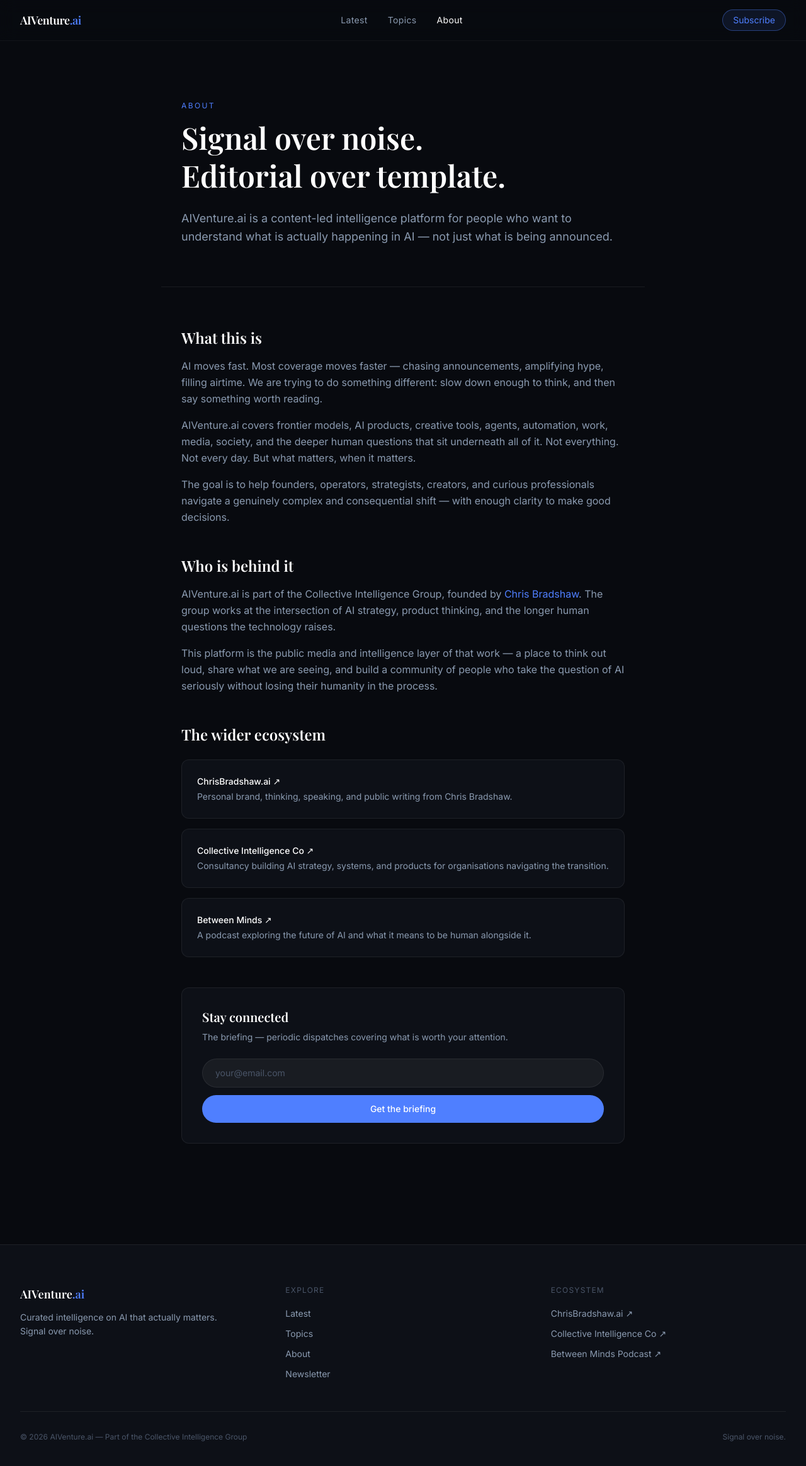
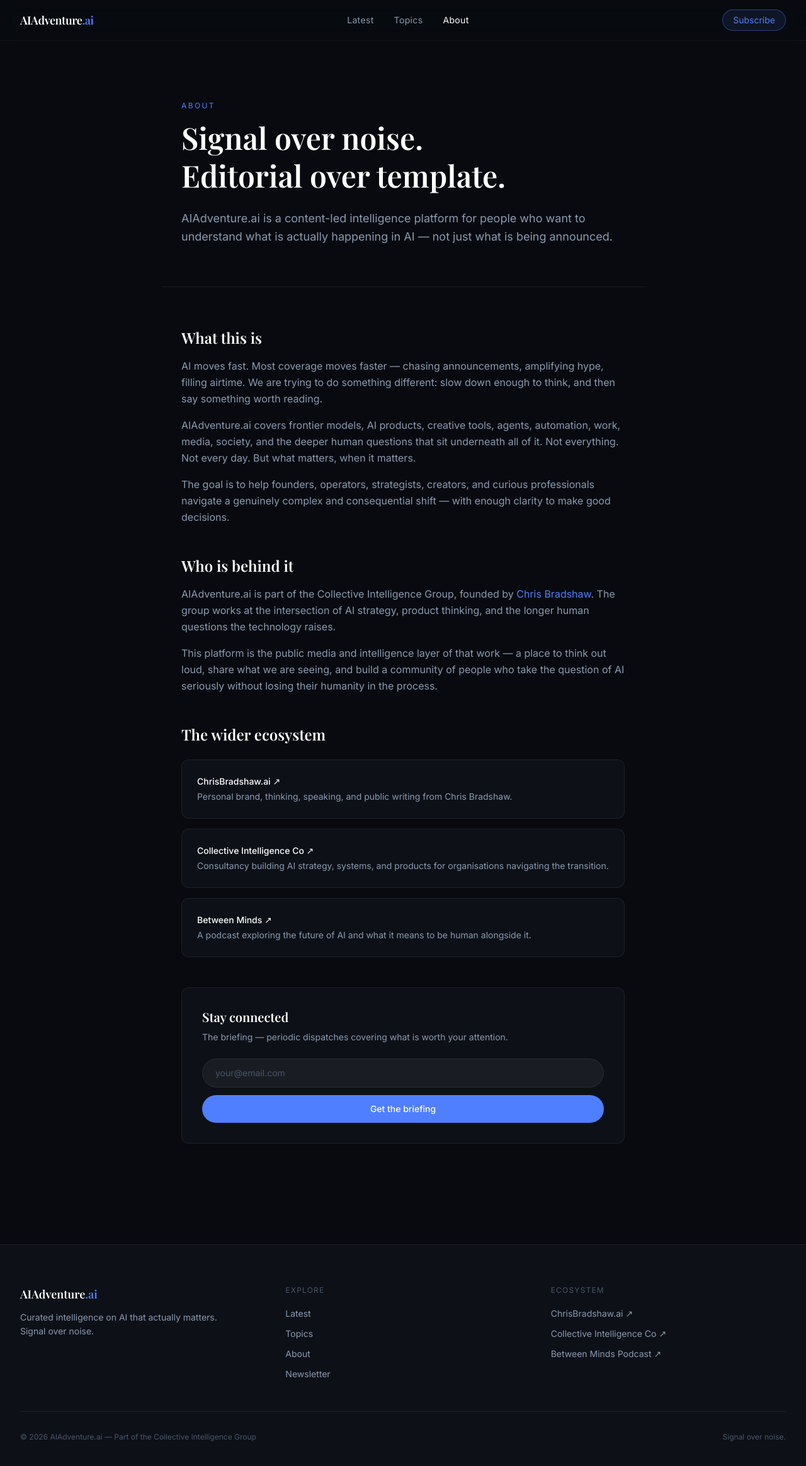
Before and after one commit to CollectiveIntelligenceCode/aiadventure, a Next.js app: page /about in a window 1280 px wide. Shown: the top 2328 px of the page at 63% size. Built offline with nearby package versions, Linux system fonts and the light colour scheme; a web font is replaced by a local one.

Commit message:
feat: rename AIVenture.ai to AIAdventure.ai throughout

```diff
--- a/app/about/page.tsx
+++ b/app/about/page.tsx
@@ -5,7 +5,7 @@
 
 export const metadata: Metadata = {
   title: 'About',
-  description: 'What AIVenture.ai is, why it exists, and where it fits in the wider Collective Intelligence ecosystem.',
+  description: 'What AIAdventure.ai is, why it exists, and where it fits in the wider Collective Intelligence ecosystem.',
 }
 
 const ECOSYSTEM = [
@@ -39,7 +39,7 @@
             Editorial over template.
           </h1>
           <p className="text-lg text-[var(--text-secondary)] leading-relaxed">
-            AIVenture.ai is a content-led intelligence platform for people who want to understand
+            AIAdventure.ai is a content-led intelligence platform for people who want to understand
             what is actually happening in AI — not just what is being announced.
           </p>
         </div>
@@ -54,7 +54,7 @@
                 and then say something worth reading.
               </p>
               <p>
-                AIVenture.ai covers frontier models, AI products, creative tools, agents, automation,
+                AIAdventure.ai covers frontier models, AI products, creative tools, agents, automation,
                 work, media, society, and the deeper human questions that sit underneath all of it.
                 Not everything. Not every day. But what matters, when it matters.
               </p>
@@ -69,7 +69,7 @@
             <h2 className="font-[family-name:var(--font-playfair)] text-2xl font-semibold text-white mb-4">Who is behind it</h2>
             <div className="space-y-4 text-[var(--text-secondary)] leading-relaxed">
               <p>
-                AIVenture.ai is part of the Collective Intelligence Group, founded by{' '}
+                AIAdventure.ai is part of the Collective Intelligence Group, founded by{' '}
                 <a href="https://chrisbradshaw.ai" className="text-[var(--accent)] hover:underline">
                   Chris Bradshaw
                 </a>
--- a/app/layout.tsx
+++ b/app/layout.tsx
@@ -15,25 +15,25 @@
 })
 
 export const metadata: Metadata = {
-  metadataBase: new URL('https://aiventure.ai'),
+  metadataBase: new URL('https://aiadventure.ai'),
   title: {
-    default: 'AIVenture.ai — Signal Over Noise',
-    template: '%s | AIVenture.ai',
+    default: 'AIAdventure.ai — Signal Over Noise',
+    template: '%s | AIAdventure.ai',
   },
   description:
     'Curated intelligence on AI that actually matters. For founders, operators, creators, and curious minds navigating the frontier.',
   openGraph: {
     type: 'website',
     locale: 'en_US',
-    url: 'https://aiventure.ai',
-    siteName: 'AIVenture.ai',
-    title: 'AIVenture.ai — Signal Over Noise',
+    url: 'https://aiadventure.ai',
+    siteName: 'AIAdventure.ai',
+    title: 'AIAdventure.ai — Signal Over Noise',
     description: 'Curated intelligence on AI that actually matters.',
     images: [{ url: '/og-default.png', width: 1200, height: 630 }],
   },
   twitter: {
     card: 'summary_large_image',
-    title: 'AIVenture.ai — Signal Over Noise',
+    title: 'AIAdventure.ai — Signal Over Noise',
     description: 'Curated intelligence on AI that actually matters.',
   },
   robots: { index: true, follow: true },
--- a/app/topics/page.tsx
+++ b/app/topics/page.tsx
@@ -7,7 +7,7 @@
 
 export const metadata: Metadata = {
   title: 'Topics',
-  description: 'Browse AIVenture.ai by theme — from frontier models to the future of humans with AI.',
+  description: 'Browse AIAdventure.ai by theme — from frontier models to the future of humans with AI.',
 }
 
 export default function TopicsPage() {
--- a/components/layout/Footer.tsx
+++ b/components/layout/Footer.tsx
@@ -20,7 +20,7 @@
         <div className="grid grid-cols-1 md:grid-cols-3 gap-12">
           <div>
             <p className="font-[family-name:var(--font-playfair)] text-lg font-semibold text-white mb-3">
-              AIVenture<span className="text-[var(--accent)]">.ai</span>
+              AIAdventure<span className="text-[var(--accent)]">.ai</span>
             </p>
             <p className="text-sm text-[var(--text-secondary)] leading-relaxed max-w-xs">
               Curated intelligence on AI that actually matters. Signal over noise.
@@ -64,7 +64,7 @@
 
         <div className="mt-12 pt-8 border-t border-[var(--border)] flex flex-col md:flex-row items-center justify-between gap-4">
           <p className="text-xs text-[var(--text-muted)]">
-            © {new Date().getFullYear()} AIVenture.ai — Part of the{' '}
+            © {new Date().getFullYear()} AIAdventure.ai — Part of the{' '}
             <a href="https://collectiveintelligence.co" className="hover:text-[var(--text-secondary)] transition-colors">
               Collective Intelligence Group
             </a>
--- a/components/layout/Header.tsx
+++ b/components/layout/Header.tsx
@@ -21,7 +21,7 @@
             href="/"
             className="font-[family-name:var(--font-playfair)] text-lg font-semibold tracking-tight text-white hover:text-[var(--accent)] transition-colors"
           >
-            AIVenture<span className="text-[var(--accent)]">.ai</span>
+            AIAdventure<span className="text-[var(--accent)]">.ai</span>
           </Link>
 
           <nav className="hidden md:flex items-center gap-8">
--- a/package.json
+++ b/package.json
@@ -1,5 +1,5 @@
 {
-  "name": "aiventure",
+  "name": "aiadventure",
   "version": "0.1.0",
   "private": true,
   "scripts": {
```
Also changed, not shown: 1 other file (tests, documents, lock files or other folders).
